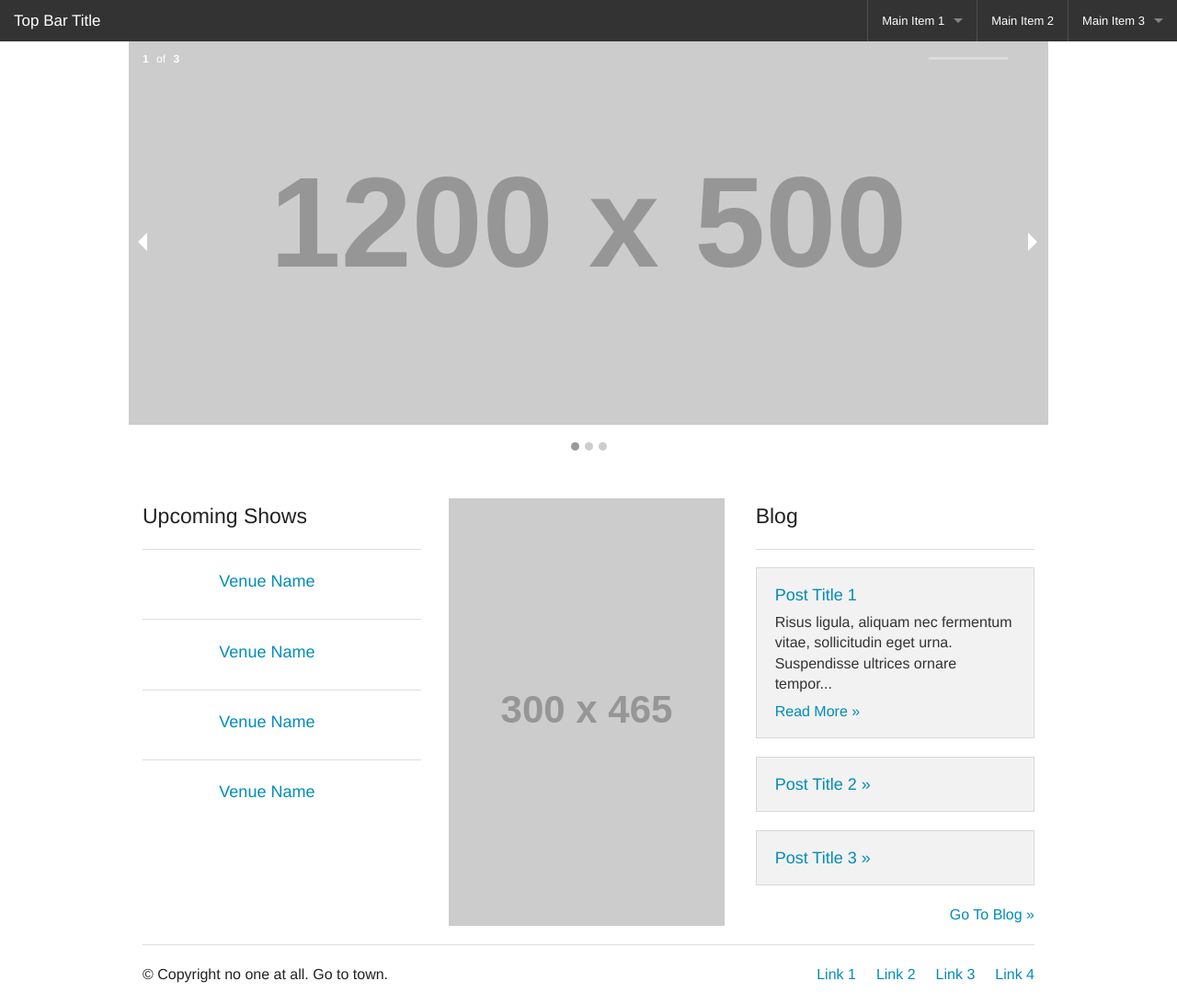
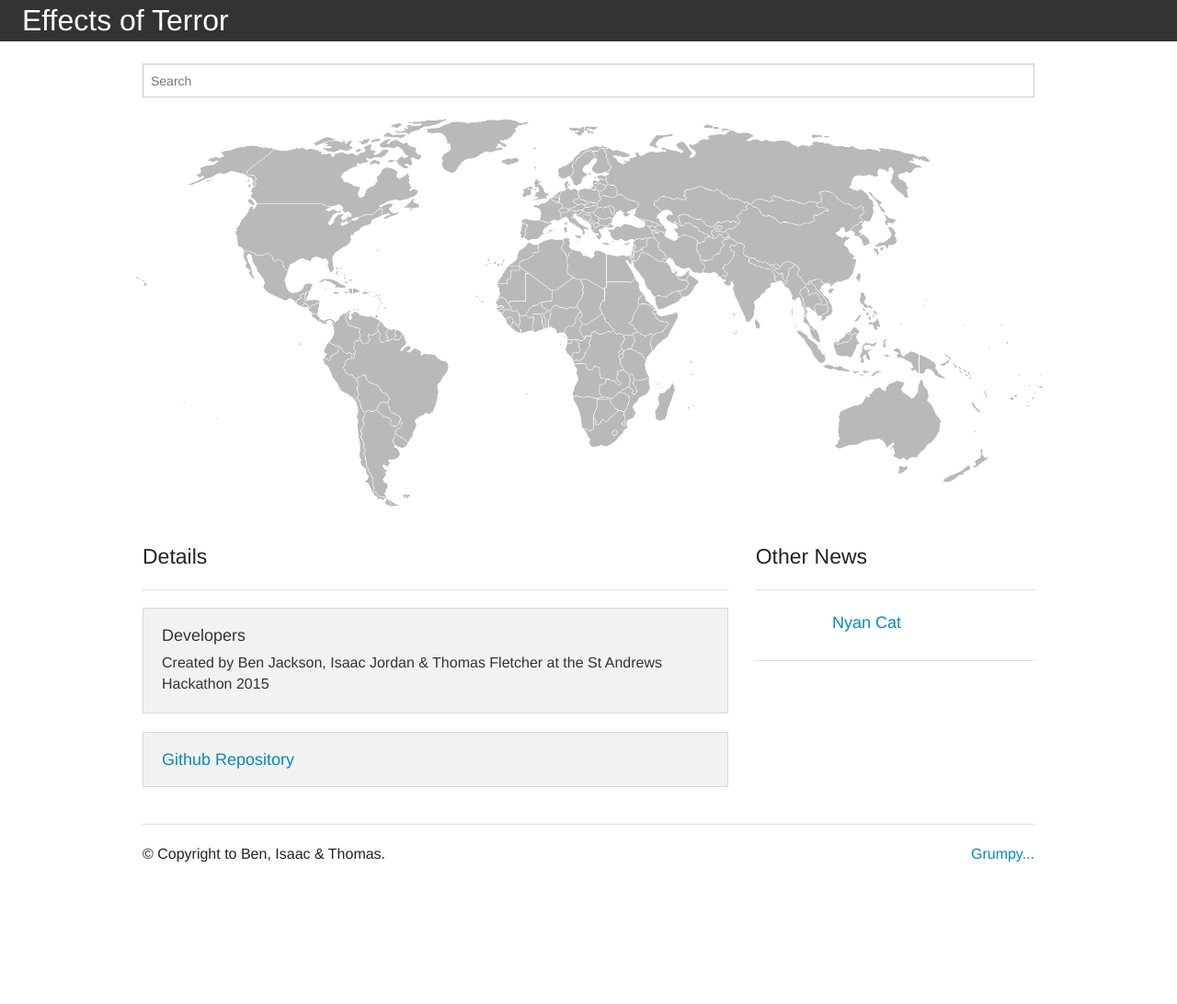
Before and after one commit to ExoBen/EffectsOfTerror, a Django app: page / in a window 1280 px wide. Shown: the whole page at 92% size. After the commit the page ends 938 px from the top, so only its background shows below. Run offline with Django 3.2, Linux system fonts and the light colour scheme; grey boxes labelled with a size stand in for pictures from a placeholder-image service; some libraries are stand-ins or nearby versions.

Commit message:
Added basic home page, and a temperory map image

```diff
--- a/EffectsOfTerror/templates/index.html
+++ b/EffectsOfTerror/templates/index.html
@@ -2,107 +2,113 @@
 
 {% block content %}
 
+{% load staticfiles %}
+
+<!-- NAV ##################### -->
+
 <nav class="top-bar" data-topbar>
+
     <ul class="title-area">
-
         <li class="name">
             <h1>
-         <a href="#">
-           Top Bar Title
-         </a>
+                <font size="6">
+                    <a href"#">&nbsp;Effects of Terror</a>
+                </font>
             </h1>
         </li>
         <li class="toggle-topbar menu-icon"><a href="#"><span>menu</span></a></li>
     </ul>
 
+<!--
     <section class="top-bar-section">
-
         <ul class="right">
             <li class="divider"></li>
             <li class="has-dropdown">
                 <a href="#">Main Item 1</a>
                 <ul class="dropdown">
-           <li><label>Section Name</label></li>
+                    <li><label>Section Name 1</label></li>
                     <li class="has-dropdown">
-             <a href="#" class="">Has Dropdown, Level 1</a>
+                        <a href="#" class="">Dropdown Option 1</a>
                         <ul class="dropdown">
-               <li><a href="#">Dropdown Options</a></li>
-               <li><a href="#">Dropdown Options</a></li>
-               <li><a href="#">Level 2</a></li>
-               <li><a href="#">Subdropdown Option</a></li>
-               <li><a href="#">Subdropdown Option</a></li>
-               <li><a href="#">Subdropdown Option</a></li>
+                            <li><a href="#">Dropdown Options 1.1</a></li>
                         </ul>
                     </li>
-           <li><a href="#">Dropdown Option</a></li>
-           <li><a href="#">Dropdown Option</a></li>
                     <li class="divider"></li>
-           <li><label>Section Name</label></li>
-           <li><a href="#">Dropdown Option</a></li>
-           <li><a href="#">Dropdown Option</a></li>
-           <li><a href="#">Dropdown Option</a></li>
-           <li class="divider"></li>
-           <li><a href="#">See all →</a></li>
+                    <li><label>Section Name 2</label></li>
+                    <li><a href="#">Dropdown Option 2</a></li>
                 </ul>
             </li>
             <li class="divider"></li>
             <li><a href="#">Main Item 2</a></li>
             <li class="divider"></li>
-       <li class="has-dropdown">
-         <a href="#">Main Item 3</a>
-         <ul class="dropdown">
-           <li><a href="#">Dropdown Option</a></li>
-           <li><a href="#">Dropdown Option</a></li>
-           <li><a href="#">Dropdown Option</a></li>
-           <li class="divider"></li>
-           <li><a href="#">See all →</a></li>
-         </ul>
-       </li>
         </ul>
     </section>
+-->
 </nav>
 
-
+<br>
 
 <div class="row">
     <div class="large-12 columns">
 
-
+        <form>
+            <div class="row">
+                <div class="large-12 columns">
+                    <label>
+                        <input type="text" placeholder="Search" />
+                    </label>
+                </div>
+            </div>
+        </form>
 
         <div class="row">
             <div class="large-12 hide-for-small">
-
-         <div id="featured" data-orbit>
-             <img src="http://placehold.it/1200x500&text=Slide Image 1" alt="slide image">
-             <img src="http://placehold.it/1200x500&text=Slide Image 2" alt="slide image">
-             <img src="http://placehold.it/1200x500&text=Slide Image 3" alt="slide image">
+                <div>
+                    <img src="{% static "img/worldmap.png" %}" />
                 </div>
-
             </div>
         </div>
 
 
-
-
-
         <div class="row">
             <div class="large-12 columns show-for-small">
+                <img src="http://placehold.it/1200x700&text=Mobile Header">
+            </div>
+        </div>
 
-         <img src="http://placehold.it/1200x700&text=Mobile Header">
-
-       </div>
-     </div><br>
-
-
-
+        <br>
 
         <div class="row">
             <div class="large-12 columns">
                 <div class="row">
 
+
+                    <!-- BLOG ##################### -->
+
+                    <div class="large-8 small-12 columns">
+
+                        <h4>Details</h4><hr>
+                        <div class="panel">
+                            <h5>Developers</h5>
+                            <h6 class="subheader">
+                                Created by Ben Jackson, Isaac Jordan &amp; Thomas Fletcher at the St Andrews Hackathon 2015
+                            </h6>
+                        </div>
+
+                        <div class="panel">
+                            <h5>
+                                <a href="https://github.com/ExogenesisBen/EffectsOfTerror">Github Repository</a>
+                            </h5>
+                        </div>
+
+                    </div>
+
+
+                    <!-- OTHER NEWS ##################### -->
+
                     <div class="large-4 small-6 columns">
 
-             <h4>Upcoming Shows</h4><hr>
+                        <h4>Other News</h4><hr>
 
                         <div class="row">
                             <div class="large-1 column">
@@ -110,102 +116,31 @@
                             </div>
 
                             <div class="large-9 columns">
-                 <h5><a href="#">Venue Name</a></h5>
-                 <h6 class="subheader show-for-small">Doors at 00:00pm</h6>
+                                <h5><a href="http://www.nyan.cat">Nyan Cat</a></h5>
                             </div>
-             </div><hr>
-
-             <div class="hide-for-small">
-               <div class="row">
-                 <div class="large-1 column">
-                   <img src="http://placehold.it/50x50&text=[img]">
                         </div>
 
-                 <div class="large-9 columns">
-                   <h5 class="subheader"><a href="#">Venue Name</a></h5>
-                 </div>
-               </div><hr>
+                        <hr>
 
-               <div class="row">
-                 <div class="large-1 column">
-                   <img src="http://placehold.it/50x50&text=[img]">
                     </div>
 
-                 <div class="large-9 columns">
-                   <h5 class="subheader"><a href="#">Venue Name</a></h5>
-                 </div>
-               </div><hr>
-
-               <div class="row">
-                 <div class="large-1 column">
-                   <img src="http://placehold.it/50x50&text=[img]">
-                 </div>
-
-                 <div class="large-9 columns">
-                   <h5 class="subheader"><a href="#">Venue Name</a></h5>
-                 </div>
                 </div>
             </div>
         </div>
 
-
-
-
-
-           <div class="large-4 small-6 columns">
-             <img src="http://placehold.it/300x465&text=Image">
-           </div>
-
-
-
-
-
-
-           <div class="large-4 small-12 columns">
-
-             <h4>Blog</h4><hr>
-             <div class="panel">
-               <h5><a href="#">Post Title 1</a></h5>
-
-               <h6 class="subheader">
-                 Risus ligula, aliquam nec fermentum vitae, sollicitudin eget urna. Suspendisse ultrices ornare tempor...
-               </h6>
-
-               <h6><a href="#">Read More »</a></h6>
-             </div>
-
-             <div class="panel hide-for-small">
-               <h5><a href="#">Post Title 2 »</a></h5>
-             </div>
-
-             <div class="panel hide-for-small">
-               <h5><a href="#">Post Title 3 »</a></h5>
-             </div>
-
-             <a href="#" class="right">Go To Blog »</a>
-
-           </div>
-
-
-
-         </div>
-       </div>
-     </div>
+        <!-- FOOTER ##################### -->
 
         <footer class="row">
             <div class="large-12 columns"><hr>
                 <div class="row">
 
                     <div class="large-6 columns">
-                 <p>© Copyright no one at all. Go to town.</p>
+                        <p>&copy; Copyright to Ben, Isaac &amp; Thomas.</p>
                     </div>
 
                     <div class="large-6 small-12 columns">
                         <ul class="inline-list right">
-                   <li><a href="#">Link 1</a></li>
-                   <li><a href="#">Link 2</a></li>
-                   <li><a href="#">Link 3</a></li>
-                   <li><a href="#">Link 4</a></li>
+                            <li><a href="http://www.grumpycats.com/">Grumpy...</a></li>
                         </ul>
                     </div>
 
@@ -213,8 +148,6 @@
             </div>
         </footer>
 
-
-
     </div>
 </div>
 {% endblock %}
```
Also changed, not shown: EffectsOfTerror/static/img/worldmap.png (added). Lines whose indentation alone changed are shown as unchanged.
